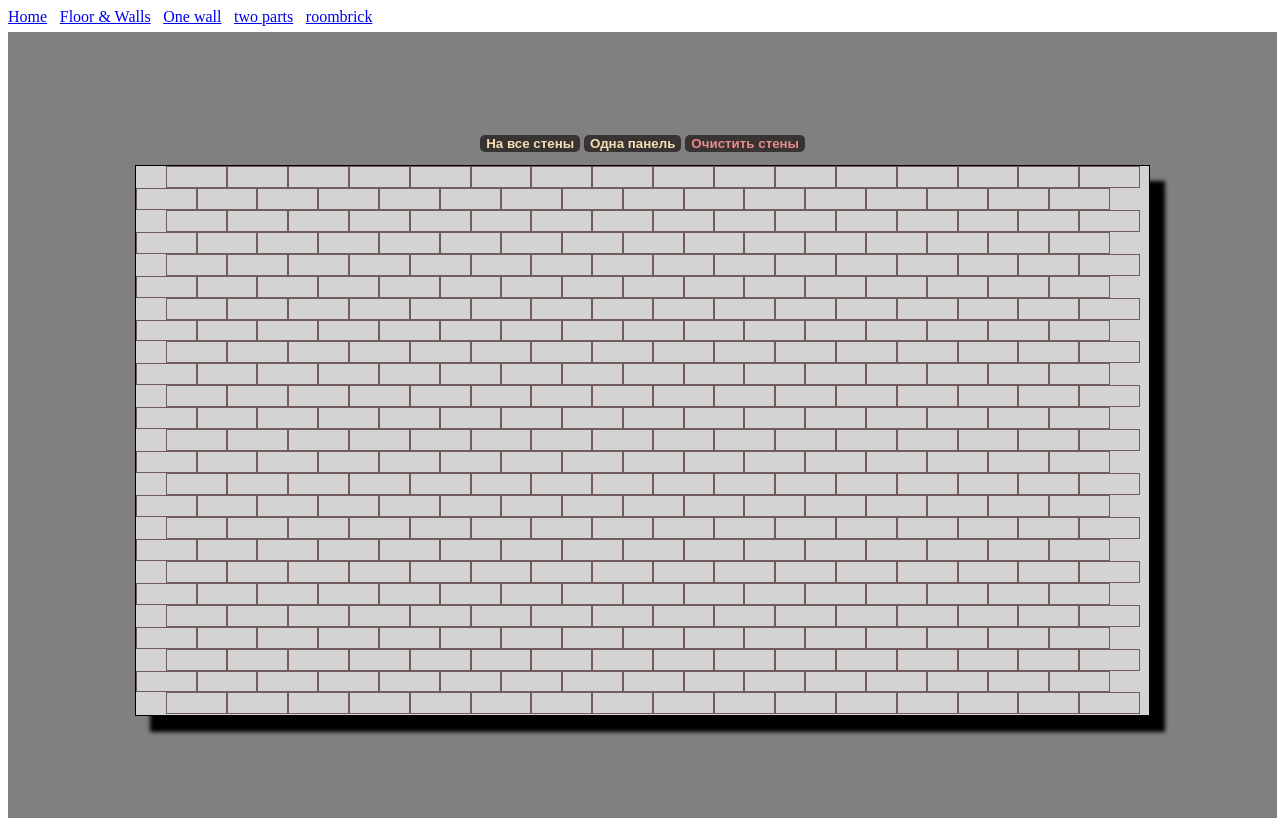
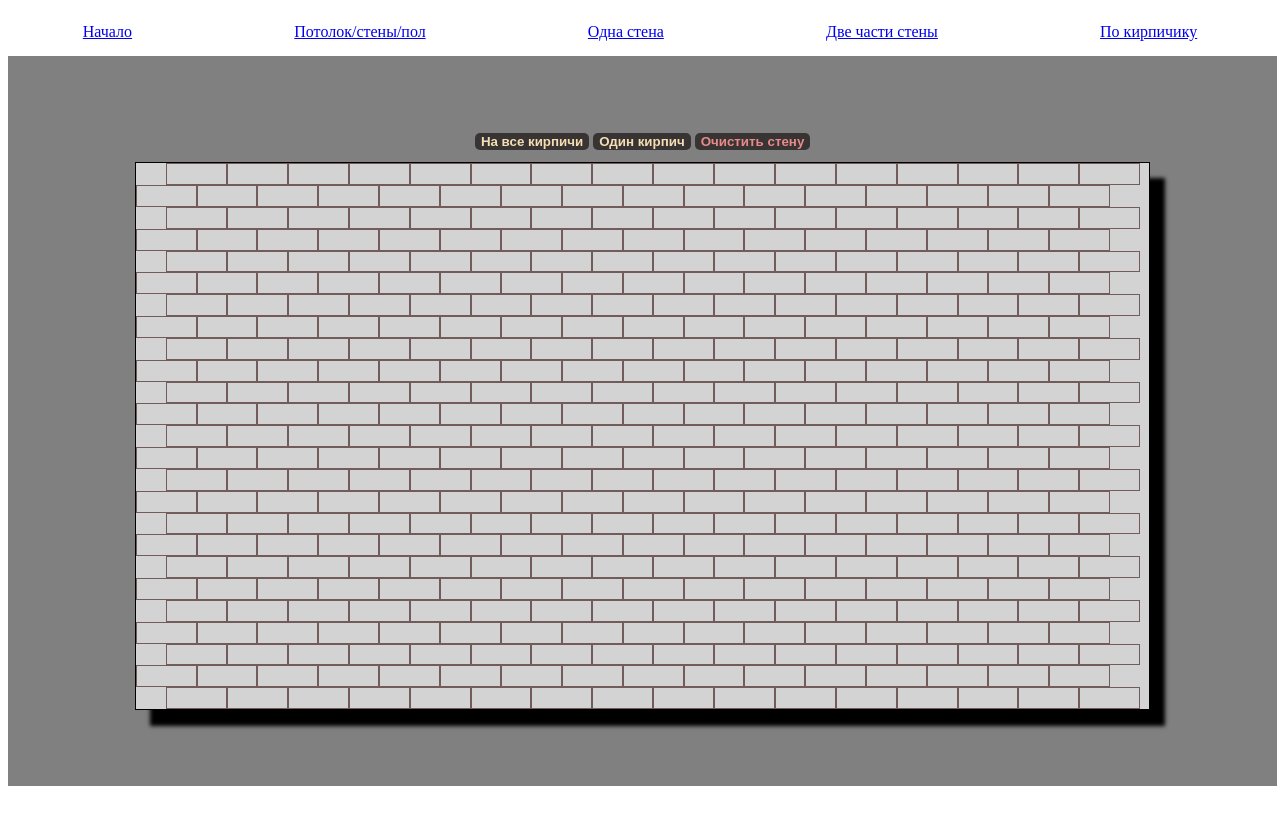
Before and after one commit to Corpus77/sv-kit-3dpanel-floor, a SvelteKit app: page /roombrick in a window 1280 px wide. After the commit the page ends 800 px from the top, so only its background shows below. Built offline with nearby package versions, Linux system fonts and the light colour scheme.

Commit message:
Home almost done

```diff
--- a/src/lib/logic/functions.js
+++ b/src/lib/logic/functions.js
@@ -77,6 +77,7 @@ function initCeilPanelAdd() {
 		}
 	});
 }
+
 export {
 
 	removePanels,
--- a/src/routes/+layout.svelte
+++ b/src/routes/+layout.svelte
@@ -1,9 +1,9 @@
 <nav>
-	<a href="/"><p>Home</p></a>
-	<a href="/floorwalls"><p>Floor & Walls</p></a>
-	<a href="/onewall"> One wall</a>
-	<a href="/twoparts"> two parts</a>
-	<a href="/roombrick"> roombrick</a>
+	<a href="/">Начало</a>
+	<a href="/floorwalls">Потолок/стены/пол</a>
+	<a href="/onewall"> Одна стена</a>
+	<a href="/twoparts"> Две части стены</a>
+	<a href="/roombrick"> По кирпичику </a>
 </nav>
 <slot/>
 
@@ -14,8 +14,10 @@
 		box-sizing: border-box;
 	}
 	nav {
-		height: 3vh;
 		display: flex;
+		justify-content: space-around;
+		align-items: center;
+		height: 6vh;
 		gap: 1%;
 	}
 </style>
--- a/src/routes/+page.svelte
+++ b/src/routes/+page.svelte
@@ -1,20 +1,60 @@
 <script>
-	let arr = ['one', 'two', 'three'];
+	import Modal from '$lib/components/Modal.svelte';
+	let modalVisible = false;
+	let globalSurface;
+	function panelChoice() {
+		modalVisible = !modalVisible;
+	}
 </script>
 
 <div class="root">
-	<h1>Welcome to SvelteKit</h1>
-	{#each arr as item}
-		<p>{item}</p>
-	{/each}
+	<!-- svelte-ignore a11y-click-events-have-key-events -->
+	<div
+		class="img wall"
+		on:click={function () {
+			modalVisible = !modalVisible;
+			globalSurface = 'wall';
+		}}
+	> <h1 class="title">На стены</h1>  </div>
+	<!-- svelte-ignore a11y-click-events-have-key-events -->
+	<div
+		class="img floor"
+		on:click={function () {
+			modalVisible = !modalVisible;
+			globalSurface = 'floor';
+		}}
+	> <h1 class="title">На пол</h1>  </div>
 </div>
+{#if modalVisible}
+	<Modal {globalSurface} on:panelChoice={panelChoice} />
+{/if}
 
 <style>
 	.root {
 		display: flex;
 		justify-content: center;
 		align-items: center;
+		background-color: grey;
+		gap: 3vw;
+		height: 94vh;
+	}
+	.img {
+		display: flex;
 		flex-direction: column;
-		height: 99vh;
+		justify-content: center;
+		align-items: center;
+		width: 30vw;
+		height: 30vh;
+		box-shadow: 5px 5px 6px;
+		border: 1px solid black;
+	}
+	.wall {
+		background: url('./textures/stonesand.jpg');
+	}
+	.floor {
+		background: url('./textures/floor/f-grass.jpg');
+	}
+	.title {
+		color: white;
 	}
 </style>
--- a/src/routes/onewall/+page.svelte
+++ b/src/routes/onewall/+page.svelte
@@ -94,7 +94,7 @@
 	<header>
 		<div class="buttonWrapper">
 			<Buttonall
-				buttonText="На все стены"
+				buttonText="На всю стену"
 				on:fillAll={(event) => {
 					modalVisible = !modalVisible;
 					fillAllFlag = true;
@@ -110,7 +110,7 @@
 				}}
 			/>
 			<Buttonclear
-				buttonText="Очистить стены"
+				buttonText="Очистить стену"
 				on:clearAll={(event) => {
 					removePanels(panel());
 					initWallPanelAdd();
@@ -137,8 +137,8 @@
 		flex-direction: column;
 		justify-content: center;
 		align-items: center;
-		width: 98vw;
-		height: 94vh;
+		width: 94vw;
+		height: 91vh;
 		/* border: 1px solid black; */
 	}
 	header {
--- a/src/routes/roombrick/+page.svelte
+++ b/src/routes/roombrick/+page.svelte
@@ -57,7 +57,7 @@
 	//______________________________________________________
 	onMount(() => {
 		btnHeaderArr = document.querySelectorAll('.btn-header');
-		//add bricks to the wall
+  // add bricks to the wall
 		for (let i = 0; i < 400; i++) {
 			let brick = document.createElement('div');
 			brick.className = 'panel';
@@ -84,7 +84,7 @@
 <div class="container">
 	<header>
 		<Buttonall
-			buttonText="На все стены"
+			buttonText="На все кирпичи"
 			on:fillAll={(event) => {
 				modalVisible = !modalVisible;
 				fillAllFlag = true;
@@ -92,7 +92,7 @@
 			}}
 		/>
 		<Buttonone
-			buttonText="Одна панель"
+			buttonText="Один кирпич"
 			on:onePanel={(event) => {
 				modalVisible = !modalVisible;
 				fillAllFlag = false;
@@ -101,7 +101,7 @@
 		/>
 
 		<Buttonclear
-			buttonText="Очистить стены"
+			buttonText="Очистить стену"
 			on:clearAll={(event) => {
 				panel().forEach((item) => {
 					item.style.background = 'none';
@@ -122,7 +122,7 @@
 		justify-content: center;
 		align-items: center;
 		width: 99vw;
-		height: 98vh;
+		height: 91vh;
 		background: grey;
 		border: 1px solid grey;
 	}
@@ -130,7 +130,7 @@
 		display: flex;
 		flex-wrap: wrap;
 		width: 80%;
-		height: 70%;
+		height: 75%;
 		margin-top: 1%;
 		border: 1px solid black;
 		background: lightgrey;
--- a/src/routes/twoparts/+page.svelte
+++ b/src/routes/twoparts/+page.svelte
@@ -307,7 +307,7 @@
 
 		letter-spacing: 0.1em;
 		margin: 0.2em;
-
+		z-index: 10;
 		border: none;
 		border-radius: 5px;
 		cursor: pointer;
@@ -320,7 +320,7 @@
 		align-items: center;
 
 		width: 98vw;
-		height: 93vh;
+		height: 91vh;
 		background-color: darkgrey;
 	}
 	.container-wall {
@@ -377,6 +377,7 @@
 
 	.proportion {
 		margin-left: 3%;
+		z-index:10;
 	}
 	.range {
 		display: flex;
```
